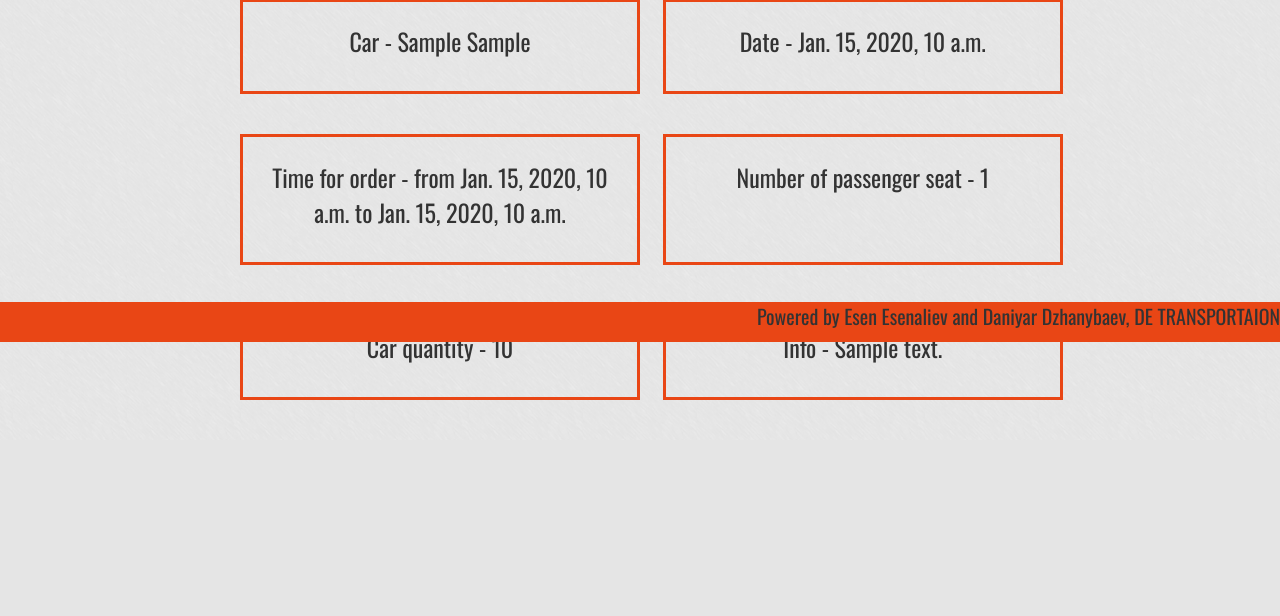
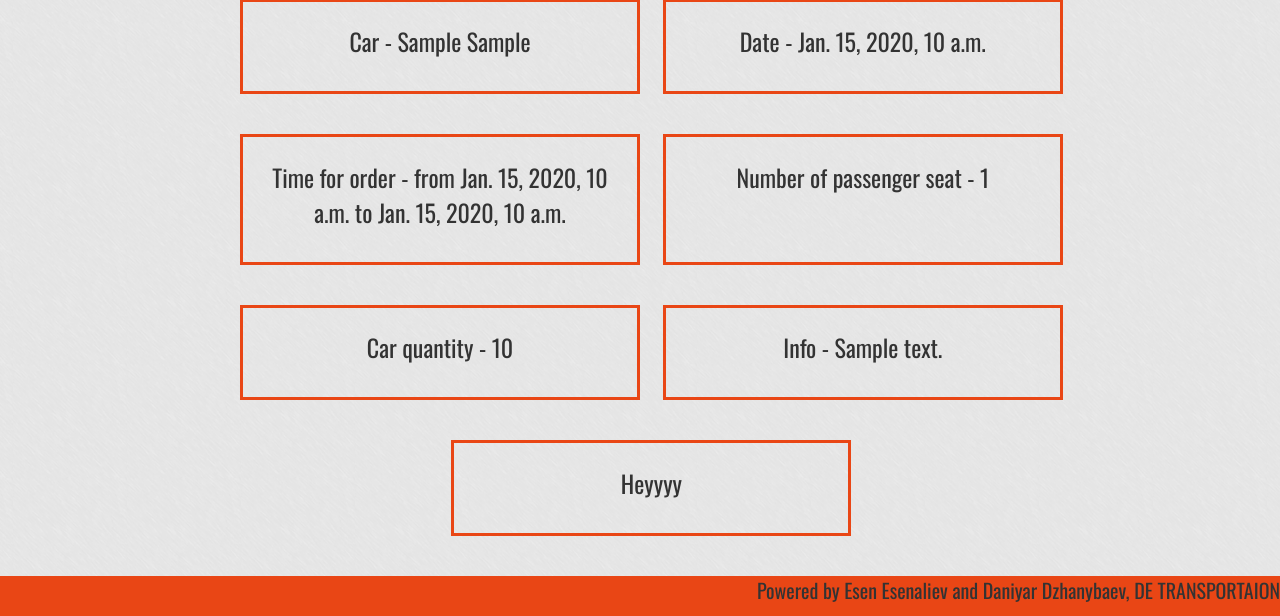
Before and after one commit to Esen9248/DE-transport, a Django app: a page that uses DE_project/orders/templates/order_details.html in a window 1280 px wide. Shown: the part 458-1074 px from the top of the page. Before the commit the page ends 858 px from the top, so only its background shows below. Run offline with Django 3.2, Linux system fonts and the light colour scheme; a user stored in the database is signed in; tables that the repository leaves empty hold one stand-in row (values such as "Sample post"); some libraries are stand-ins or nearby versions.

Commit message:
mysql reburn

```diff
--- a/DE_project/DE_project/static/css/order-details.css
+++ b/DE_project/DE_project/static/css/order-details.css
@@ -22,3 +22,18 @@
     text-align: center;
     font-size: 120%;
 }
+
+.footer{
+    background-color: #E94615;
+    bottom:0;
+    left:0;
+    right: 0;
+    width: 100%;
+    height: 40px;
+}
+.footer p{
+    text-align: right;
+}
+footer{
+    display:none;
+}
--- a/DE_project/orders/templates/order_details.html
+++ b/DE_project/orders/templates/order_details.html
@@ -24,9 +24,16 @@
     <div><p>Number of passenger seat - {{ order.number_of_passenger_seat }}</p></div>
     <div><p>Car quantity  - {{ order.car_quantity }}</p></div>
     <div><p>Info - {{ order.info_about_order }}</p></div>
+    <div><p>Heyyyy</p></div>
 </div>
 {% endblock %}
 
 {% block css %}
 <link rel='stylesheet' href='{% static 'css/order-details.css' %}' />
 {% endblock %}
+
+{% block footer %}
+<div class='footer'>
+    <p>Powered by Esen Esenaliev and Daniyar Dzhanybaev, DE TRANSPORTAION</p>
+</div>
+{% endblock %}
```
Also changed, not shown: DE_project/DE_project/celery.py (added), DE_project/DE_project/media/image/2009-volkswagen-routan-se-minivan-angular-front_8ojSYIz.png (added), DE_project/DE_project/media/image/2015-Toyota-Sienna-Limited-Silver-Sky-Metallic_av4lCg2.png (added), DE_project/DE_project/media/image/mercedes_15vitocv3b_angularfront_o1OHWLn.png (added), DE_project/DE_project/media/image/usb70cdv081b0101_kTsEasQ.png (added), DE_project/DE_project/media/image/usc90hov011a021001_AVtnlbO.png (added), DE_project/DE_project/static/css/details.css (line endings or trailing spaces), DE_project/DE_project/static/images/home_fon.jpg (deleted), DE_project/users/templates/users/details.html (line endings or trailing spaces).
